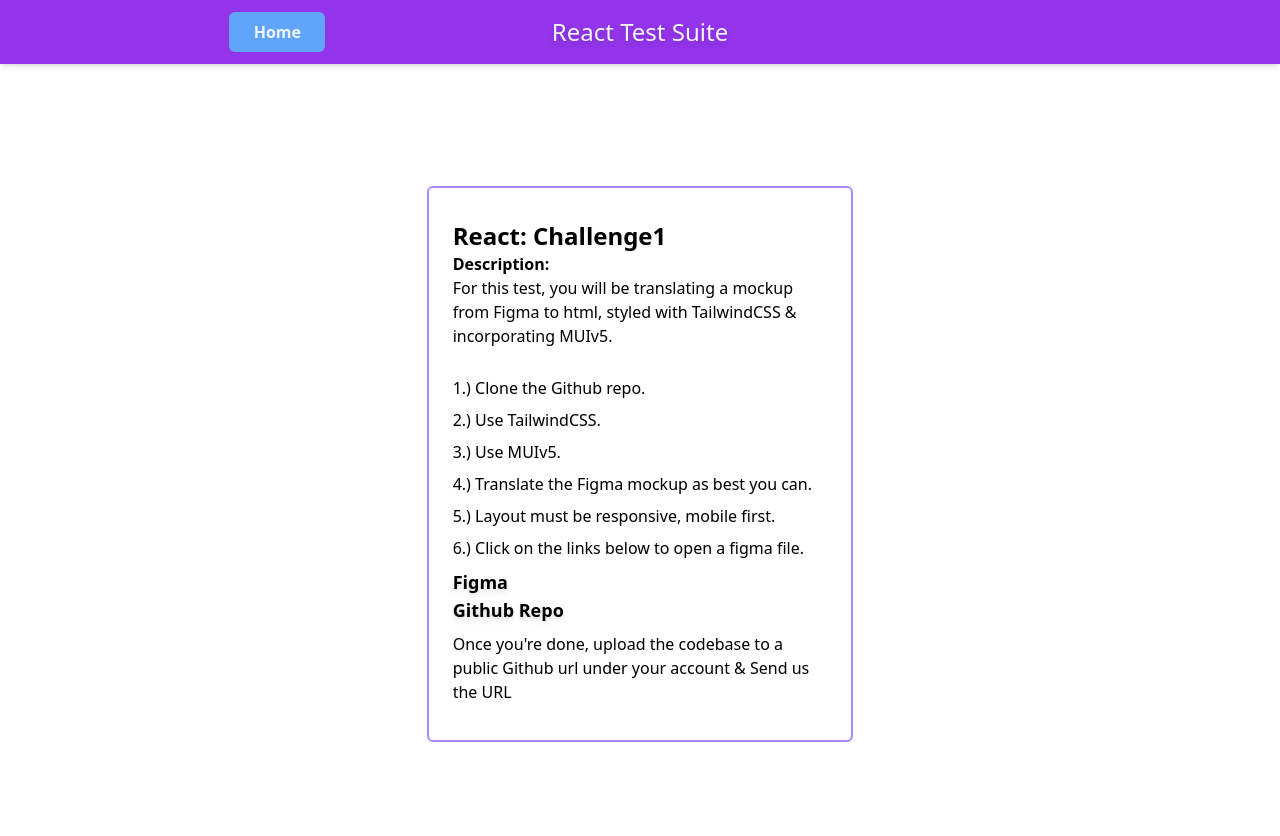
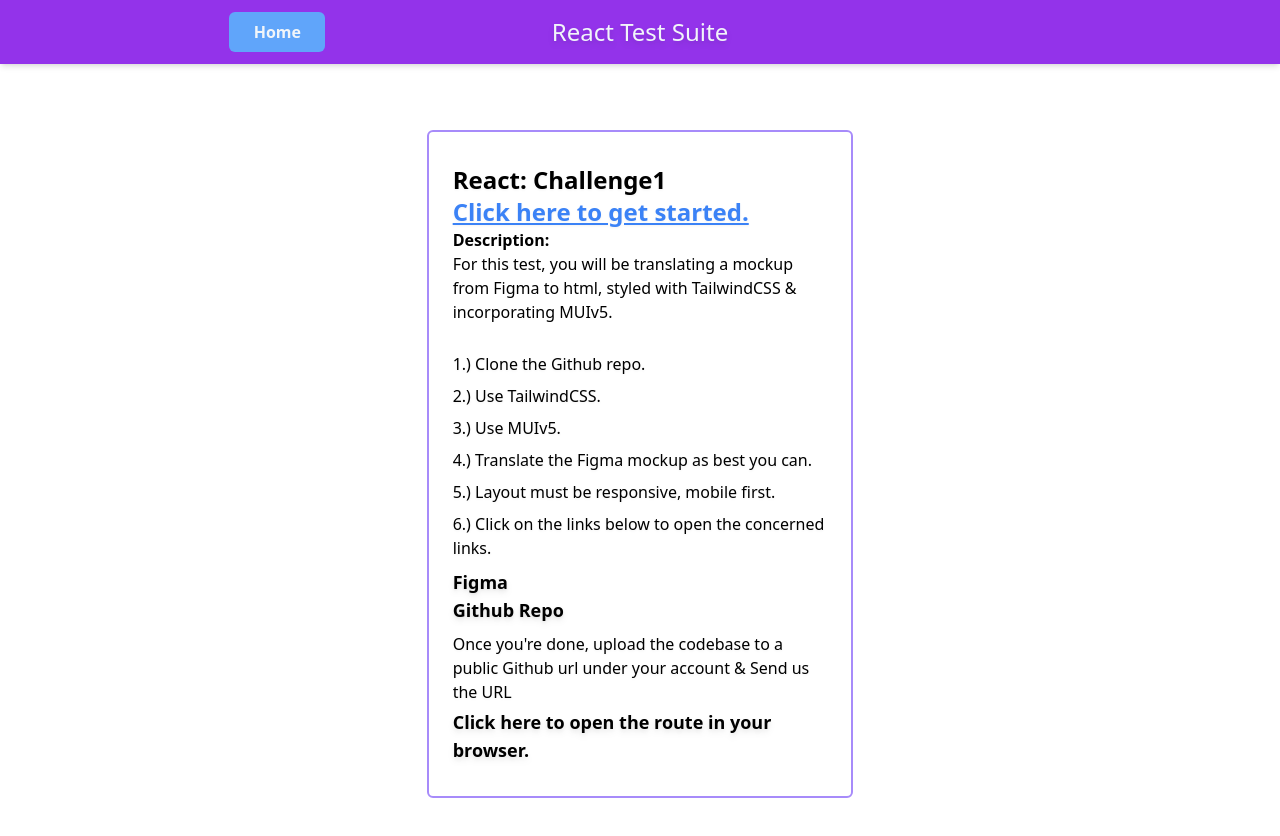
Before and after one commit to AngeloD2/react_test1, a React (Vite) app: page /ui in a window 1280 px wide. Shown: the top 836 px of the page. Built offline with nearby package versions, Linux system fonts and the light colour scheme.

Commit message:
Changes to ui test.

```diff
--- a/src/components/OpenFile.jsx
+++ b/src/components/OpenFile.jsx
@@ -16,6 +16,8 @@ export default function OpenFile({ url }) {
     <p
       onClick={async () => {
         try {
+
+          console.log(filePath)
           const response = await fetch(
             `http://localhost:3001/open-file?filePath=${encodeURIComponent(
               filePath
@@ -26,8 +28,8 @@ export default function OpenFile({ url }) {
           }
           const data = await response.text();
           console.log("File opened successfully:", data);
-          if (filePath === "./tests/UI/Test6.jsx") {
-            navigate("/ui/1");
+          if (filePath === "./tests/UI/Test6.jsx" || filePath === ".\tests\UI\Test6.jsx") {
+            navigate("ui/test");
           }
         } catch (error) {
           console.error(`Error opening file: ${error}`);
--- a/src/layouts/UI.jsx
+++ b/src/layouts/UI.jsx
@@ -1,5 +1,6 @@
 import OpenFile from "../components/OpenFile";
 import Nav from "../components/Nav";
+import { useNavigate } from "react-router-dom";
 
 const tasks = {
   React_Challenge1: {
@@ -11,7 +12,7 @@ const tasks = {
       "Use MUIv5.",
       "Translate the Figma mockup as best you can.",
       "Layout must be responsive, mobile first.",
-      "Click on the links below to open a figma file.",
+      "Click on the links below to open the concerned links.",
     ],
   },
 };
@@ -19,6 +20,7 @@ const tasks = {
 const links = [{ title: "Home", url: "/" }];
 
 export default function UILayout() {
+  const navigate = useNavigate();
   return (
     <main className="ui">
       <Nav links={links} />
@@ -35,7 +37,7 @@ export default function UILayout() {
                 <ul key={key} style={{ height: "auto" }}>
                   <span>
                     <h2> {key.split("_").join(": ")} </h2>
-                    {/* <OpenFile url={tasks[key].file} /> */}
+                    <OpenFile url={tasks[key].file} />
                   </span>
                   <div style={{ marginBottom: 24 }}>
                     <p>
@@ -54,7 +56,6 @@ export default function UILayout() {
                       target="_blank"
                       href="https://www.figma.com/design/OFiAn45eYwzYAdLBRONtDP/Onboarding-Test?node-id=0-1&t=DGMpvX7QfkFJk7ZF-1"
                     >
-
                       Figma
                     </a>
                     <a
@@ -62,11 +63,21 @@ export default function UILayout() {
                       target="_blank"
                       href="https://github.com/AngeloD2/ecv_react_challenge2"
                     >
-
                       Github Repo
                     </a>
                   </li>
-                  <li> Once you're done, upload the codebase to a public Github url under your account & Send us the URL</li>
+                  <li>
+                    Once you're done, upload the codebase to a public Github url
+                    under your account & Send us the URL
+                  </li>
+
+                  <a
+                    className="hover:text-blue-400 drop-shadow-md font-semibold text-lg"
+                    target="_blank"
+                    href="http://localhost:5173/ui/test"
+                  >
+                    Click here to open the route in your browser.
+                  </a>
                 </ul>
               );
             }
--- a/src/routes/Router.jsx
+++ b/src/routes/Router.jsx
@@ -32,7 +32,7 @@ export const router = createBrowserRouter([
     element: <UILayout />,
   },
   {
-    path: "/ui/1",
+    path: "/ui/test",
     element: <Test6Screen />,
   },
 ]);
```
